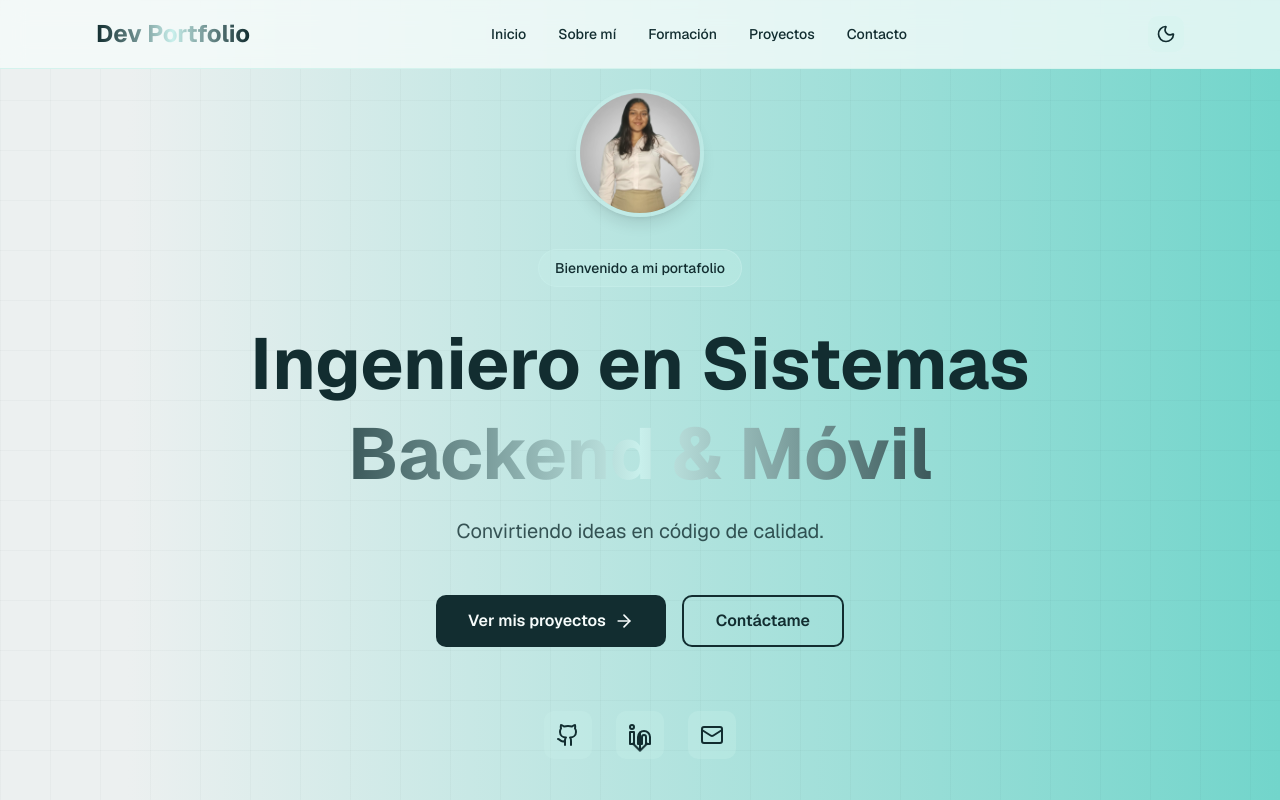
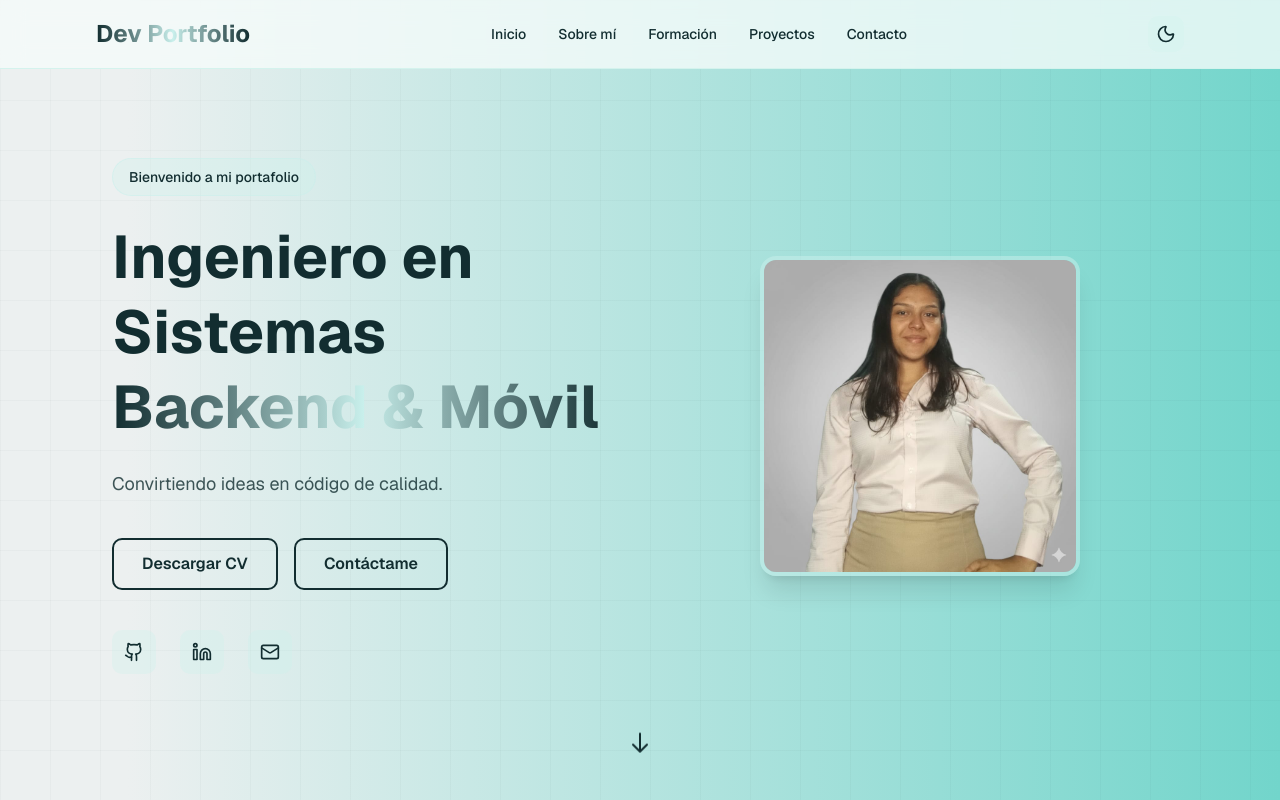
Before and after one commit to Kathy-Segura/portafolio-katy-segura, a Next.js app: page / in a window 1280 px wide. Shown: the top 800 px of the page. Built offline with nearby package versions, Linux system fonts and the light colour scheme.

Commit message:
Actualizacion de seccion hero y de contacto

```diff
--- a/components/About.tsx
+++ b/components/About.tsx
@@ -7,17 +7,17 @@ export function About() {
     {
       category: 'Backend',
       icon: Server,
-      technologies: ['Node.js', 'Express', 'Python', 'Django', 'PostgreSQL', 'MongoDB', 'REST APIs', 'Microservicios'],
+      technologies: ['Node.js', 'Express', 'Python', 'Django', 'PostgreSQL', 'MongoDB', 'REST APIs'],
     },
     {
       category: 'Móvil',
       icon: Smartphone,
-      technologies: ['React Native', 'Flutter', 'Android Nativo', 'iOS (Swift)', 'Firebase', 'APIs REST'],
+      technologies: ['Android Studio', 'Jetpack Compose', 'Android Nativo', 'APIs REST'],
     },
     {
       category: 'Herramientas',
       icon: Code2,
-      technologies: ['TypeScript', 'Git', 'Docker', 'AWS', 'Linux', 'SQL', 'OOP', 'SOLID'],
+      technologies: ['TypeScript', 'Git', 'Docker', 'SQL', 'POO', 'SOLID'],
     },
   ];
 
--- a/components/Contact.tsx
+++ b/components/Contact.tsx
@@ -17,195 +17,208 @@ export function Contact() {
     e: React.ChangeEvent<HTMLInputElement | HTMLTextAreaElement>
   ) => {
     const { name, value } = e.target;
-    setFormData((prev) => ({
-      ...prev,
-      [name]: value,
-    }));
+    setFormData((prev) => ({ ...prev, [name]: value }));
   };
 
   const handleSubmit = (e: React.FormEvent<HTMLFormElement>) => {
     e.preventDefault();
-    // Here you would typically send the form data to a backend
-    console.log('Form submitted:', formData);
     setSubmitted(true);
     setFormData({ name: '', email: '', subject: '', message: '' });
-    setTimeout(() => setSubmitted(false), 5000);
+    setTimeout(() => setSubmitted(false), 4000);
   };
 
   const contactInfo = [
-    {
-      icon: Mail,
-      label: 'Email',
-      value: 'tu.email@example.com',
-      href: 'mailto:tu.email@example.com',
-    },
-    {
-      icon: Phone,
-      label: 'Teléfono',
-      value: '+57 123 456 7890',
-      href: 'tel:+573124567890',
-    },
-    {
-      icon: MapPin,
-      label: 'Ubicación',
-      value: 'Colombia',
-      href: '#',
-    },
+    { icon: Mail, label: 'Email', value: 'katherinesofia719@gmail.com', href: 'mailto:katherinesofia719@gmail.com' },
+    { icon: Phone, label: 'Teléfono', value: '+505 8938 4376', href: 'tel:+50589384376' },
+    { icon: MapPin, label: 'Ubicación', value: 'Managua', href: '#' },
   ];
 
   const socialLinks = [
-    {
-      icon: Github,
-      label: 'GitHub',
-      href: '#',
-    },
-    {
-      icon: Linkedin,
-      label: 'LinkedIn',
-      href: '#',
-    },
-    {
-      icon: Mail,
-      label: 'Email',
-      href: 'mailto:tu.email@example.com',
-    },
+    { icon: Github, label: 'GitHub', href: '#' },
+    { icon: Linkedin, label: 'LinkedIn', href: '#' },
+    { icon: Mail, label: 'Email', href: 'mailto:katherinesofia719@gmail.com' },
   ];
 
   return (
-    <section id="contact" className="py-20 px-4 sm:px-6 lg:px-8 bg-card">
-      <div className="max-w-6xl mx-auto space-y-12">
-        {/* Section Header */}
+    <section
+      id="contact"
+      className="relative py-24 px-4 sm:px-6 lg:px-8 overflow-hidden"
+      style={{ background: 'var(--gradient-primary)' }}
+    >
+      <div className="relative max-w-5xl mx-auto space-y-16">
+
+        {/* Header */}
         <div className="text-center space-y-4">
-          <h2 className="text-4xl sm:text-5xl font-bold text-primary dark:heading-gradient">Contacto</h2>
-          <p className="text-lg text-foreground/70 max-w-2xl mx-auto">
-            ¿Tienes un proyecto en mente? Conecta conmigo
+          <h2
+            className="text-4xl sm:text-5xl font-bold"
+            style={{
+              color: 'var(--foreground)', // Negro en claro automáticamente
+            }}
+          >
+            Contacto
+          </h2>
+
+          <p
+            className="text-lg max-w-xl mx-auto"
+            style={{ color: 'var(--muted-foreground)' }}
+          >
+            ¿Tienes un proyecto en mente?
           </p>
         </div>
 
-        <div className="grid md:grid-cols-2 gap-12">
-          {/* Contact Form */}
-          <div>
-            <form onSubmit={handleSubmit} className="space-y-6">
-              <div>
+        <div className="grid lg:grid-cols-2 gap-16 items-start">
+
+          {/* ================= FORM (REDUCIDO) ================= */}
+          <div
+            className="rounded-2xl p-6 sm:p-8 transition-all duration-300"
+            style={{
+              backgroundColor: 'var(--card)',
+              border: '1px solid var(--border)',
+              maxWidth: '480px',
+            }}
+          >
+            <h3
+              className="text-xl font-semibold mb-6"
+              style={{ color: 'var(--foreground)' }}
+            >
+              Envíame un mensaje
+            </h3>
+
+            <form onSubmit={handleSubmit} className="space-y-4">
+
+              {['name', 'email', 'subject'].map((field) => (
+                <div key={field}>
                   <label
-                  htmlFor="name"
-                  className="block text-sm font-medium text-foreground mb-2"
+                    className="block text-sm font-medium mb-1 capitalize"
+                    style={{ color: 'var(--foreground)' }}
                   >
-                  Nombre
+                    {field === 'name' && 'Nombre'}
+                    {field === 'email' && 'Email'}
+                    {field === 'subject' && 'Asunto'}
                   </label>
+
                   <input
-                  type="text"
-                  id="name"
-                  name="name"
-                  value={formData.name}
+                    type={field === 'email' ? 'email' : 'text'}
+                    name={field}
+                    value={(formData as any)[field]}
                     onChange={handleChange}
                     required
-                  className="w-full px-4 py-3 rounded-lg border border-border bg-background text-foreground placeholder-foreground/50 focus:outline-none focus:ring-2 focus:ring-primary transition-colors"
-                  placeholder="Tu nombre"
+                    className="w-full px-3 py-2 rounded-lg outline-none transition-all"
+                    style={{
+                      backgroundColor: 'var(--input)',
+                      border: '1px solid var(--border)',
+                      color: 'var(--foreground)',
+                    }}
                   />
                 </div>
+              ))}
 
               <div>
                 <label
-                  htmlFor="email"
-                  className="block text-sm font-medium text-foreground mb-2"
-                >
-                  Email
-                </label>
-                <input
-                  type="email"
-                  id="email"
-                  name="email"
-                  value={formData.email}
-                  onChange={handleChange}
-                  required
-                  className="w-full px-4 py-3 rounded-lg border border-border bg-background text-foreground placeholder-foreground/50 focus:outline-none focus:ring-2 focus:ring-primary transition-colors"
-                  placeholder="tu.email@example.com"
-                />
-              </div>
-
-              <div>
-                <label
-                  htmlFor="subject"
-                  className="block text-sm font-medium text-foreground mb-2"
-                >
-                  Asunto
-                </label>
-                <input
-                  type="text"
-                  id="subject"
-                  name="subject"
-                  value={formData.subject}
-                  onChange={handleChange}
-                  required
-                  className="w-full px-4 py-3 rounded-lg border border-border bg-background text-foreground placeholder-foreground/50 focus:outline-none focus:ring-2 focus:ring-primary transition-colors"
-                  placeholder="Asunto del mensaje"
-                />
-              </div>
-
-              <div>
-                <label
-                  htmlFor="message"
-                  className="block text-sm font-medium text-foreground mb-2"
+                  className="block text-sm font-medium mb-1"
+                  style={{ color: 'var(--foreground)' }}
                 >
                   Mensaje
                 </label>
+
                 <textarea
-                  id="message"
                   name="message"
                   value={formData.message}
                   onChange={handleChange}
                   required
-                  rows={5}
-                  className="w-full px-4 py-3 rounded-lg border border-border bg-background text-foreground placeholder-foreground/50 focus:outline-none focus:ring-2 focus:ring-primary transition-colors resize-none"
-                  placeholder="Tu mensaje aquí..."
+                  rows={3}
+                  className="w-full px-3 py-2 rounded-lg outline-none resize-none transition-all"
+                  style={{
+                    backgroundColor: 'var(--input)',
+                    border: '1px solid var(--border)',
+                    color: 'var(--foreground)',
+                  }}
                 />
               </div>
 
               <button
                 type="submit"
-                className="w-full px-6 py-3 rounded-lg bg-primary text-primary-foreground font-semibold hover:shadow-lg transition-all hover:scale-105 flex items-center justify-center gap-2"
+                className="mt-4 w-full py-2 rounded-lg font-medium flex items-center justify-center gap-2 transition-all hover:scale-[1.02]"
+                style={{
+                  backgroundColor: 'var(--primary)',
+                  color: 'var(--primary-foreground)',
+                }}
               >
-                <Send className="w-5 h-5" />
-                Enviar Mensaje
+                <Send className="w-4 h-4" />
+                Enviar
               </button>
 
               {submitted && (
-                <div className="p-4 rounded-lg bg-secondary/20 border border-secondary text-primary text-center">
-                  ¡Gracias por tu mensaje! Te contactaré pronto.
+                <div
+                  className="p-3 rounded-lg text-center text-sm mt-3"
+                  style={{
+                    backgroundColor: 'var(--input)',
+                    border: '1px solid var(--border)',
+                    color: 'var(--primary)',
+                  }}
+                >
+                  ¡Gracias por tu mensaje!
                 </div>
               )}
             </form>
           </div>
 
-          {/* Contact Info */}
-          <div className="space-y-8">
-            <div className="space-y-4">
-              <h3 className="text-2xl font-bold text-primary">Información de Contacto</h3>
-              <div className="space-y-4">
-                {contactInfo.map((info) => {
+          {/* ================= SMART ART CONTACT INFO ================= */}
+          <div className="flex flex-col justify-center space-y-10">
+
+          <h3
+              className="text-xl font-semibold mb-6 p"
+              style={{ color: 'var(--foreground)' }}
+            >
+             Información de Contacto
+            </h3>
+
+            {contactInfo.map((info, index) => {
               const Icon = info.icon;
+
               return (
                 <a
                   key={info.label}
                   href={info.href}
-                      className="flex items-start gap-4 p-4 rounded-lg bg-background border border-border hover:border-secondary/50 transition-all hover:shadow-lg"
+                  className="flex items-center gap-5 group"
                 >
-                      <div className="p-3 rounded-lg bg-secondary/20">
-                        <Icon className="w-6 h-6 text-primary" />
+                  <div
+                    className="flex items-center justify-center w-12 h-12 rounded-full transition-all group-hover:scale-110"
+                    style={{
+                      backgroundColor: 'var(--primary)',
+                      color: 'var(--primary-foreground)',
+                    }}
+                  >
+                    <Icon className="w-5 h-5" />
                   </div>
+
                   <div>
-                        <h4 className="font-semibold text-primary">{info.label}</h4>
-                        <p className="text-foreground/70">{info.value}</p>
+                    <p
+                      className="text-sm font-medium"
+                      style={{ color: 'var(--muted-foreground)' }}
+                    >
+                      {info.label}
+                    </p>
+                    <p
+                      className="text-base font-semibold"
+                      style={{ color: 'var(--foreground)' }}
+                    >
+                      {info.value}
+                    </p>
                   </div>
                 </a>
               );
             })}
-              </div>
-            </div>
 
-            <div className="space-y-4">
-              <h3 className="text-xl font-bold text-primary">Sígueme</h3>
+            {/* Social */}
+            <div className="pt-6">
+              <h4
+                className="font-semibold mb-4"
+                style={{ color: 'var(--foreground)' }}
+              >
+                Sígueme
+              </h4>
+
               <div className="flex gap-4">
                 {socialLinks.map((link) => {
                   const Icon = link.icon;
@@ -213,22 +226,19 @@ export function Contact() {
                     <a
                       key={link.label}
                       href={link.href}
-                      className="p-4 rounded-lg bg-secondary/20 hover:bg-secondary/30 transition-colors text-primary hover:text-primary"
-                      aria-label={link.label}
+                      className="w-10 h-10 flex items-center justify-center rounded-full transition-all hover:scale-110"
+                      style={{
+                        backgroundColor: 'var(--primary)',
+                        color: 'var(--primary-foreground)',
+                      }}
                     >
-                      <Icon className="w-6 h-6" />
+                      <Icon className="w-4 h-4" />
                     </a>
                   );
                 })}
               </div>
             </div>
 
-            <div className="p-6 rounded-xl bg-gradient-primary dark:bg-gradient-accent">
-              <h4 className="font-semibold text-primary mb-2">Disponible para proyectos</h4>
-              <p className="text-sm text-foreground/80">
-                Estoy abierto a colaboraciones y nuevas oportunidades. ¡No dudes en contactarme!
-              </p>
-            </div>
           </div>
         </div>
       </div>
--- a/components/Education.tsx
+++ b/components/Education.tsx
@@ -6,9 +6,9 @@ export function Education() {
   const education = [
     {
       icon: GraduationCap,
-      title: 'Ingeniería en Sistemas',
-      institution: 'Universidad Principal',
-      period: '2021 - 2025 (Cursando)',
+      title: 'Ingeniería en Sistemas de Información',
+      institution: 'Universidad Nacional Autónoma de Nicaragua (UNAN-MANAGUA)',
+      period: '2022 - 2026 (Cursando)',
       description: 'Estudiante activo de Ingeniería en Sistemas con énfasis en desarrollo de software y arquitectura de sistemas.',
       subjects: ['Desarrollo Backend', 'Desarrollo Móvil', 'Bases de Datos', 'Algoritmos', 'Ingeniería de Software'],
     },
--- a/components/Hero.tsx
+++ b/components/Hero.tsx
@@ -6,80 +6,108 @@ export function Hero() {
   return (
     <section
       id="hero"
-      className="min-h-screen gradient-primary dark:gradient-accent flex items-center justify-center pt-20 px-4 sm:px-6 lg:px-8 github-grid relative overflow-hidden"
+      className="min-h-screen gradient-primary dark:gradient-accent flex items-center pt-24 pb-16 px-4 sm:px-6 lg:px-8 github-grid relative overflow-hidden"
     >
-      <div className="max-w-6xl mx-auto flex flex-col items-center justify-center text-center space-y-8 relative z-10">
-        {/* Avatar */}
-        <div className="relative w-24 h-24 sm:w-32 sm:h-32 rounded-full overflow-hidden border-4 border-secondary/50 shadow-lg">
+      <div className="max-w-6xl mx-auto w-full grid lg:grid-cols-2 gap-12 items-center relative z-10">
+
+        {/* LEFT SIDE */}
+        <div className="flex flex-col space-y-6 text-center lg:text-left items-center lg:items-start max-w-xl mx-auto lg:ml-12">
+
+        {/* Badge */}
+          <div className="inline-flex items-center px-4 py-2 rounded-full bg-secondary/30 border border-secondary/50">
+            <span className="text-sm font-medium text-primary">
+              Bienvenido a mi portafolio
+            </span>
+          </div>
+
+          {/* Heading */}
+          <h1 className="text-4xl sm:text-5xl lg:text-6xl font-bold leading-tight text-primary dark:text-gradient">
+
+            Ingeniero en Sistemas
+
+            <span className="block text-transparent bg-clip-text bg-linear-to-r from-primary via-secondary to-primary dark:from-[#9D8FDB] dark:via-[#8B7DCC] dark:to-[#5D50A0]">
+              Backend & Móvil
+            </span>
+
+          </h1>
+
+          {/* Description */}
+          <p className="text-base sm:text-lg text-foreground/80 leading-relaxed">
+            Convirtiendo ideas en código de calidad.
+          </p>
+
+          {/* Buttons */}
+          <div className="flex flex-col sm:flex-row gap-4 pt-4 justify-center lg:justify-start flex-wrap">
+
+            <a
+                href="/CV-Katherine-Segura.pdf"
+                download
+                className="inline-flex items-center justify-center px-7 py-3 rounded-lg border-2 border-primary text-primary font-semibold hover:bg-primary/5 transition-colors"
+              >
+                  Descargar CV
+            </a>
+
+            <a
+              href="#contact"
+              className="inline-flex items-center justify-center px-7 py-3 rounded-lg border-2 border-primary text-primary font-semibold hover:bg-primary/5 transition-colors"
+            >
+              Contáctame
+            </a>
+
+          </div>
+
+          {/* Social Links */}
+          <div className="flex gap-6 pt-4 justify-center lg:justify-start">
+
+            <a
+              href="https://github.com/Kathy-Segura"
+              target="_blank"
+              rel="noopener noreferrer"
+              className="p-3 rounded-lg bg-secondary/30 hover:bg-secondary/50 transition-colors text-primary"
+            >
+              <Github className="w-5 h-5" />
+            </a>
+
+            <a
+              href="https://www.linkedin.com/in/katherine-s-segura-8050aa329/"
+              target="_blank"
+              rel="noopener noreferrer"
+              className="p-3 rounded-lg bg-secondary/30 hover:bg-secondary/50 transition-colors text-primary"
+            >
+              <Linkedin className="w-5 h-5" />
+            </a>
+
+            <a
+              href="https://mail.google.com/mail/u/0/#inbox"
+              target="_blank"
+              rel="noopener noreferrer"
+              className="p-3 rounded-lg bg-secondary/30 hover:bg-secondary/50 transition-colors text-primary"
+            >
+              <Mail className="w-5 h-5" />
+            </a>
+
+          </div>
+        </div>
+
+        {/* RIGHT SIDE IMAGE */}
+        <div className="flex justify-center lg:justify-center lg:pr-10">
+
+          <div className="relative w-64 h-64 sm:w-72 sm:h-72 lg:w-80 lg:h-80 rounded-2xl overflow-hidden border-4 border-secondary/50 shadow-xl">
+
             <img
               src="/katy.jpeg"
               alt="Perfil"
               className="w-full h-full object-cover"
             />
-        </div>
-        {/* Greeting Badge */}
-        <div className="inline-flex items-center px-4 py-2 rounded-full bg-secondary/30 border border-secondary/50">
-          <span className="text-sm font-medium text-primary">Bienvenido a mi portafolio</span>
+
           </div>
 
-        {/* Main Heading */}
-        <div className="space-y-4">
-          <h1 className="text-5xl sm:text-6xl lg:text-7xl font-bold text-balance leading-tight text-primary dark:text-gradient">
-            Ingeniero en Sistemas
-            <span className="block text-transparent bg-clip-text bg-linear-to-r from-primary via-secondary to-primary dark:from-[#9D8FDB] dark:via-[#8B7DCC] dark:to-[#5D50A0]">
-              Backend & Móvil
-            </span>
-          </h1>
-
-          <p className="text-lg sm:text-xl text-foreground/80 text-balance max-w-2xl mx-auto leading-relaxed">
-             Convirtiendo ideas en código de calidad.
-          </p>
         </div>
 
-        {/* CTA Buttons */}
-        <div className="flex flex-col sm:flex-row gap-4 pt-4">
-          <a
-            href="#projects"
-            className="inline-flex items-center justify-center px-8 py-3 rounded-lg bg-primary text-primary-foreground font-semibold hover:shadow-lg transition-all hover:scale-105"
-          >
-            Ver mis proyectos
-            <ArrowRight className="ml-2 w-5 h-5" />
-          </a>
-          <a
-            href="#contact"
-            className="inline-flex items-center justify-center px-8 py-3 rounded-lg border-2 border-primary text-primary font-semibold hover:bg-primary/5 transition-colors"
-          >
-            Contáctame
-          </a>
-        </div>
-
-        {/* Social Links */}
-        <div className="flex gap-6 pt-8">
-          <a
-            href="#https://github.com/Kathy-Segura"
-            className="p-3 rounded-lg bg-secondary/30 hover:bg-secondary/50 transition-colors text-primary"
-            aria-label="GitHub"
-          >
-            <Github className="w-6 h-6" />
-          </a>
-          <a
-            href="#https://www.linkedin.com/in/katherine-s-segura-8050aa329/?lipi=urn%3Ali%3Apage%3Ad_flagship3_people%3Bq85XFKntRgKAakRcZZzgdg%3D%3D"
-            className="p-3 rounded-lg bg-secondary/30 hover:bg-secondary/50 transition-colors text-primary"
-            aria-label="LinkedIn"
-          >
-            <Linkedin className="w-6 h-6" />
-          </a>
-          <a
-            href="#https://accounts.google.com/SignOutOptions?hl=es-419&continue=https://mail.google.com/mail/&service=mail&ec=GBRAFw"
-            className="p-3 rounded-lg bg-secondary/30 hover:bg-secondary/50 transition-colors text-primary"
-            aria-label="Email"
-          >
-            <Mail className="w-6 h-6" />
-          </a>
       </div>
 
       {/* Scroll Indicator */}
-        <div className="absolute bottom-8 animate-bounce">
+      <div className="absolute bottom-10 left-1/2 -translate-x-1/2 animate-bounce">
         <svg
           className="w-6 h-6 text-primary"
           fill="none"
@@ -92,7 +120,7 @@ export function Hero() {
           <path d="M19 14l-7 7m0 0l-7-7m7 7V3"></path>
         </svg>
       </div>
-      </div>
+
     </section>
   );
 }
```
Also changed, not shown: 2 other files (tests, documents, lock files or other folders). Lines whose indentation alone changed are shown as unchanged.
